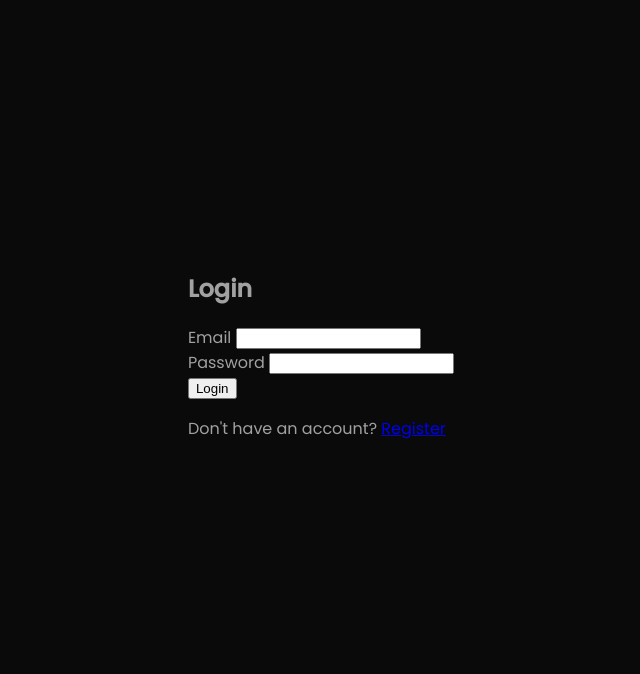
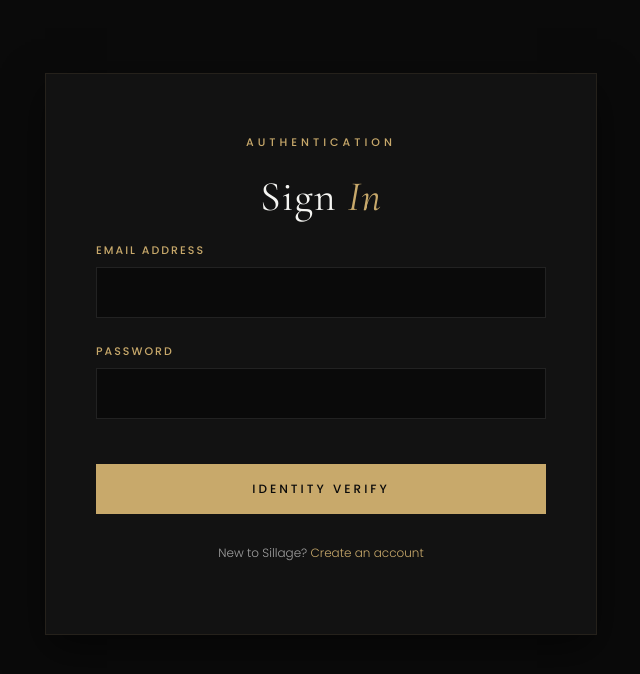
Before and after one commit to dilaycelikk/perfume-finder, a Flask app: page /login in a window 1280 px wide. Shown: the part 92-766 px from the top of the page, without its empty margins (319-959 px from the left). Run offline with Flask 3, Linux system fonts and the light colour scheme.

Commit message:
Update login page UI

```diff
--- a/templates/login.html
+++ b/templates/login.html
@@ -1,22 +1,38 @@
 {% extends 'base.html' %}
 
 {% block content %}
-<div class="form-container">
-    <h2>Login</h2>
-    {% if error %}
-        <p class="error">{{ error }}</p>
-    {% endif %}
-    <form method="POST">
-        <div class="form-group">
-            <label>Email</label>
-            <input type="email" name="email" required>
+<div class="box" style="max-width: 450px;">
+    <span class="eyebrow">Authentication</span>
+    <h1 class="title">Sign <em>In</em></h1>
+
+    <form method="POST" action="{{ url_for('login') }}">
+
+        <div class="auth-group">
+            <label>Email Address</label>
+            <input type="email" name="email" required autocomplete="email">
         </div>
-        <div class="form-group">
+
+        <div class="auth-group">
             <label>Password</label>
             <input type="password" name="password" required>
         </div>
-        <button type="submit" class="btn-primary">Login</button>
+
+        <button type="submit" class="btn-gold" style="width: 100%; margin-top: 20px;">Identity Verify</button>
     </form>
-    <p>Don't have an account? <a href="{{ url_for('register') }}">Register</a></p>
+
+    <p style="text-align: center; font-size: 12px; margin-top: 30px; font-weight: 300;">
+        New to Sillage? <a href="{{ url_for('register') }}" style="color: #C8A96B; text-decoration: none;">Create an account</a>
+    </p>
 </div>
+
+<style>
+    .auth-group { margin-bottom: 25px; display: flex; flex-direction: column; gap: 8px; }
+    .auth-group label { color: #C8A96B; font-size: 11px; text-transform: uppercase; letter-spacing: 2px; font-weight: 500; }
+    .auth-group input {
+        background: #0A0A0A; border: 1px solid #222; padding: 14px;
+        color: #F5F5F2; font-family: 'Poppins', sans-serif; font-size: 14px;
+        transition: all 0.3s ease; font-weight: 300;
+    }
+    .auth-group input:focus { outline: none; border-color: #C8A96B; box-shadow: 0 0 8px rgba(200, 169, 107, 0.2); }
+</style>
 {% endblock %}
```
